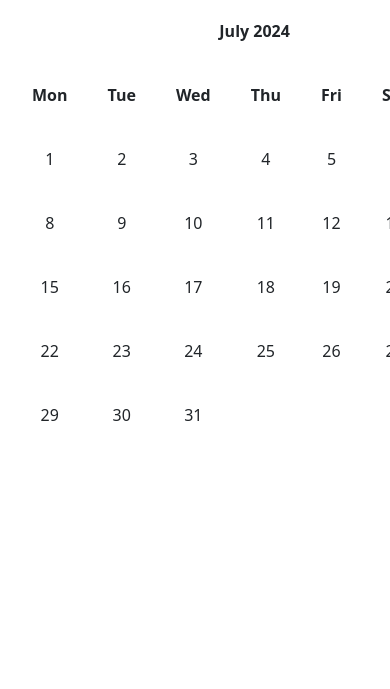
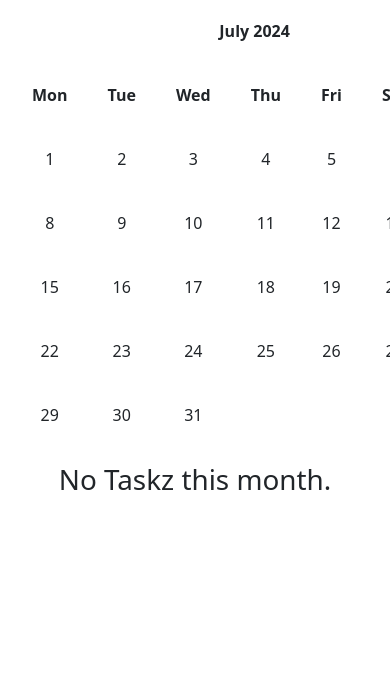
Before and after one commit to Pr33D/CS50x_2024, a Flask app: page /cal?year=2024&month=7 in a window 390 px wide; the page is wider, and only the part inside the window is pictured. Shown: the part 71-760 px from the top of that part. Run offline with Flask 3, Linux system fonts and the light colour scheme; a user stored in the database is signed in; data comes from the database, SQL or seed files in the repository; both versions use the stored data as it was after the commit; some libraries are stand-ins or nearby versions.

Commit message:
minor changes

```diff
--- a/Week 10 - Final Project/app.py
+++ b/Week 10 - Final Project/app.py
@@ -5,7 +5,7 @@ from flask_session import Session
 from werkzeug.security import generate_password_hash, check_password_hash
 from datetime import datetime, date, time
 
-from functions import login_required, insert_user, get_users, get_taskz, insert_task, check_task, delete_task, day_taskz
+from functions import login_required, insert_user, get_users, get_taskz, insert_task, check_task, delete_task
 
 
 # config app
@@ -240,7 +240,10 @@ def cal():
     next_month = month + 1 if month < 12 else 1
     next_year = year if month < 12 else year + 1
 
-    return render("calendar.html", calendar=cal, year=year, month=month,
+    #get taskz
+    taskz = get_taskz(session["user"])
+
+    return render("calendar.html", taskz=taskz, calendar=cal, year=year, month=month,
                   prev_year=prev_year, prev_month = prev_month,
                   next_year=next_year, next_month=next_month,
                   this_year=this_year, this_month=this_month)
@@ -262,7 +265,7 @@ def day():
 
     day_date = datetime.combine(date(year, month, day), time.min)
 
-    #taskz = day_taskz(use_date)
+    #get taskz
     taskz = get_taskz(session["user"])
 
     #TODO Tage vor und zurück schalten
--- a/Week 10 - Final Project/functions.py
+++ b/Week 10 - Final Project/functions.py
@@ -121,21 +121,3 @@ def delete_task(id):
             con.close()
     except:
         return
-
-
-def day_taskz(date):
-    """ get all taskz of a specific day """
-
-    try:
-        con = sql.connect(DB)
-        try:
-            con.row_factory = sql.Row
-            cur = con.cursor()
-            cur.execute("SELECT * FROM taskz WHERE date = ?", (date,))
-            taskz = cur.fetchall()
-        finally:
-            con.close()
-    except:
-        return
-
-    return taskz
--- a/Week 10 - Final Project/templates/calendar.html
+++ b/Week 10 - Final Project/templates/calendar.html
@@ -12,4 +12,29 @@
         {{ calendar | safe }}
     </div>
 
+    <div class="container-fluid text-center mt-3">
+        {% if taskz %}
+        <!-- container for open taskz -->
+          <div class="row justify-content-center">
+            {% for task in taskz if task.date.year == year and task.date.month == month and task.checked == 0 %}
+            <div class="col-12 col-xxl-2 col-xl-3 col-lg-4 col-md-6 p-3">
+              <div class="card border-primary">
+                <div class="card-body">
+                  <h5 class="card-title">{{ task.title }}</h5>
+                  <p class="card-text" style="white-space: pre-line">{{ task.text }}</p>
+                </div>
+                <div class="card-body">
+                  Day: {{ task.date.strftime("%d") }}
+                </div>
+              </div>
+            </div>
+            {% else %}
+            <h1>No Taskz this month.</h1>
+            {% endfor %}
+          </div>
+    {% else %}
+    <h1>No Taskz at all.</h1>
+    {% endif %}
+    </div>
+
     {% endblock %}
--- a/Week 10 - Final Project/templates/day.html
+++ b/Week 10 - Final Project/templates/day.html
@@ -4,6 +4,7 @@
     <!-- all taskz of a single day -->
 
     <div class="container-fluid text-center mt-3">
+      {{ day_date.strftime("%B %d, %Y") }}
         {% if taskz %}
         <!-- container for open taskz -->
           <div class="row justify-content-center">
@@ -16,10 +17,12 @@
                 </div>
               </div>
             </div>
+            {% else %}
+            <h1>No Taskz today - Enjoy life!</h1>
             {% endfor %}
           </div>
     {% else %}
-    <h1>No Taskz today - Enjoy life!</h1>
+    <h1>No Taskz to show.</h1>
     {% endif %}
     </div>
 
```
Also changed, not shown: Week 10 - Final Project/main.db.
